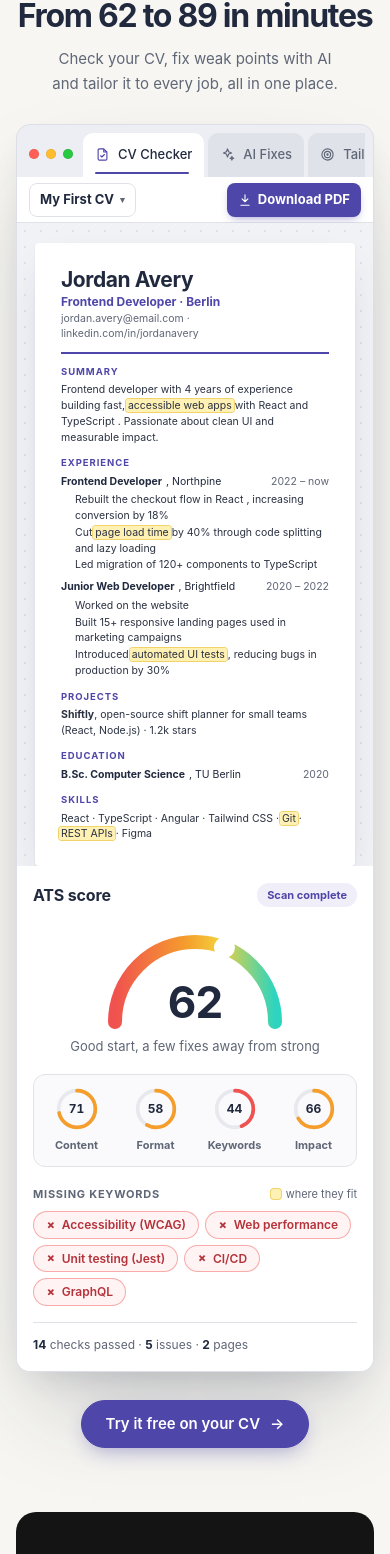
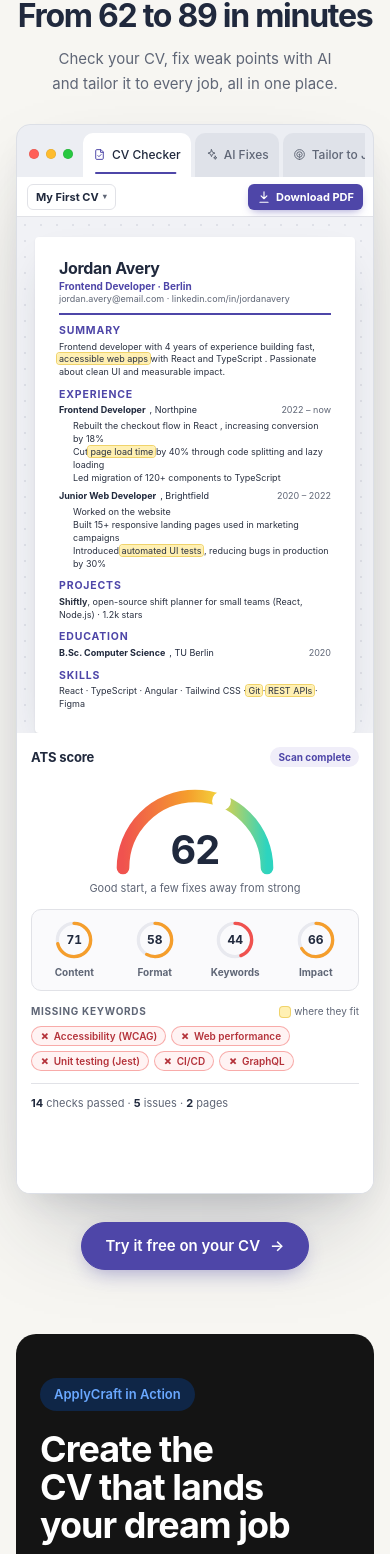
Before and after one commit to rayan9brx/ai-application-assistant, an Angular app in the folder frontend/: page / in a window 390 px wide. Shown: the part 892-2446 px from the top of the page. Built offline with nearby package versions, Linux system fonts and the light colour scheme.

Commit message:
style: shrink demo window text

```diff
--- a/frontend/src/app/demo-window-cv.scss
+++ b/frontend/src/app/demo-window-cv.scss
@@ -1,16 +1,16 @@
 /* The CV page shown in the left of the demo app. */
-.canvas { display: flex; justify-content: center; min-width: 0; min-height: 0; overflow: hidden; padding: 24px 28px 0; background: #f1f2f6; background-image: radial-gradient(#dfe1e8 1px, transparent 1px); background-size: 16px 16px; }
-.paper { width: 100%; max-width: 600px; height: max-content; padding: 30px 38px 34px; border-radius: 4px; background: #fff; color: #2b3242; box-shadow: 0 1px 2px #20293d14, 0 18px 40px -16px #20293d38; font-size: 11px; line-height: 1.5; }
+.canvas { display: flex; justify-content: center; min-width: 0; min-height: 0; overflow: hidden; padding: 20px 24px 0; background: #f1f2f6; background-image: radial-gradient(#dfe1e8 1px, transparent 1px); background-size: 16px 16px; }
+.paper { width: 100%; max-width: 560px; height: max-content; padding: 26px 32px 28px; border-radius: 4px; background: #fff; color: #2b3242; box-shadow: 0 1px 2px #20293d14, 0 18px 40px -16px #20293d38; font-size: 9.5px; line-height: 1.4; }
 .paper p { margin: 0; }
 .paper ul { margin: 3px 0 0; padding-left: 14px; }
 .paper li { position: relative; margin-bottom: 1px; }
 .paper li::marker { color: var(--accent); }
-.cv-header { margin-bottom: 4px; padding-bottom: 10px; border-bottom: 2px solid var(--accent); }
-.cv-name { color: var(--ink); font-size: 21px; font-weight: 750; letter-spacing: -.02em; line-height: 1.2; }
-.cv-role { color: var(--accent); font-size: 12px; font-weight: 650; }
-.cv-contact { color: var(--muted); font-size: 10.5px; }
-.cv-head { margin-top: 11px !important; margin-bottom: 3px !important; color: var(--accent); font-size: 9.5px; font-weight: 750; letter-spacing: .1em; text-transform: uppercase; }
-.cv-job + .cv-job { margin-top: 6px; }
+.cv-header { margin-bottom: 2px; padding-bottom: 8px; border-bottom: 2px solid var(--accent); }
+.cv-name { color: var(--ink); font-size: 16px; font-weight: 750; letter-spacing: -.02em; line-height: 1.2; }
+.cv-role { color: var(--accent); font-size: 10px; font-weight: 650; }
+.cv-contact { color: var(--muted); font-size: 9px; }
+.cv-head { margin-top: 9px !important; margin-bottom: 2px !important; color: var(--accent); font-size: 10.5px; font-weight: 750; letter-spacing: .08em; text-transform: uppercase; }
+.cv-job + .cv-job { margin-top: 5px; }
 .cv-job-title { display: flex; gap: 4px; color: var(--ink); }
 .cv-job-title span { margin-left: auto; color: var(--muted); white-space: nowrap; }
 
@@ -28,7 +28,7 @@ mark[data-tone='ok'] { background: #daf3e5; box-shadow: 0 0 0 1px #9fd9b8; color
   100% { background: transparent; box-shadow: 0 0 0 0 transparent; }
 }
 
-.cursor { position: absolute; top: 4px; left: 64px; z-index: 2; width: 18px; height: 18px; pointer-events: none; filter: drop-shadow(0 2px 3px #20293d59); }
+.cursor { position: absolute; top: 3px; left: 52px; z-index: 2; width: 15px; height: 15px; pointer-events: none; filter: drop-shadow(0 2px 3px #20293d59); }
 .cursor svg { display: block; width: 100%; height: 100%; fill: #20293d; stroke: #fff; stroke-width: 1.5; stroke-linejoin: round; }
 .cursor::after { content: ''; position: absolute; top: -6px; left: -6px; width: 14px; height: 14px; border-radius: 50%; background: #4e46a866; opacity: 0; transform: scale(.4); }
 .cursor.clicking::after { animation: click .35s ease-out; }
@@ -36,7 +36,7 @@ mark[data-tone='ok'] { background: #daf3e5; box-shadow: 0 0 0 1px #9fd9b8; color
 
 @media (max-width: 1100px) {
   .canvas { padding: 20px 18px 0; }
-  .paper { padding: 24px 26px; font-size: 10.5px; }
+  .paper { padding: 22px 24px; font-size: 9px; }
 }
 
 @media (prefers-reduced-motion: reduce) {
--- a/frontend/src/app/demo-window-panels.scss
+++ b/frontend/src/app/demo-window-panels.scss
@@ -1,14 +1,14 @@
 /* Side panel contents for each demo tab. */
 ul { margin: 0; padding: 0; list-style: none; }
 .muted { color: var(--muted); }
-.panel-head { display: flex; align-items: center; justify-content: space-between; gap: 12px; margin-bottom: 14px; }
-.panel-head.small { margin: 0 0 8px; }
-.panel-title { font-size: 1rem; font-weight: 700; letter-spacing: -.01em; }
-.label { margin-bottom: 8px; color: var(--muted); font-size: .6875rem; font-weight: 700; letter-spacing: .07em; text-transform: uppercase; }
+.panel-head { display: flex; align-items: center; justify-content: space-between; gap: 8px; margin-bottom: 10px; }
+.panel-head.small { margin: 0 0 6px; }
+.panel-title { font-size: 13px; font-weight: 700; letter-spacing: -.01em; }
+.label { margin-bottom: 6px; color: var(--muted); font-size: 10px; font-weight: 700; letter-spacing: .07em; text-transform: uppercase; }
 .panel-head .label { margin: 0; }
-.chip { padding: 3px 10px; border-radius: 999px; background: var(--accent-soft); color: var(--accent); font-size: .6875rem; font-weight: 700; white-space: nowrap; }
+.chip { padding: 2px 8px; border-radius: 999px; background: var(--accent-soft); color: var(--accent); font-size: 10px; font-weight: 700; white-space: nowrap; }
 .chip.up { margin-left: 6px; background: var(--success-soft); color: var(--success); animation: pop .35s cubic-bezier(.3, 1.6, .5, 1) both; }
-.btn { display: inline-flex; align-items: center; justify-content: center; padding: 5px 12px; border: 1px solid var(--line-strong); border-radius: 8px; background: #fff; color: var(--ink); font-size: .75rem; font-weight: 650; line-height: 1.4; white-space: nowrap; }
+.btn { display: inline-flex; align-items: center; justify-content: center; padding: 4px 10px; border: 1px solid var(--line-strong); border-radius: 6px; background: #fff; color: var(--ink); font-size: 11px; font-weight: 650; line-height: 1.4; white-space: nowrap; }
 .btn.primary { border-color: transparent; background: var(--accent); color: #fff; }
 .btn.ghost { border-color: transparent; color: var(--muted); }
 .btn.pulse { animation: pulse 1.2s ease-out 2; }
@@ -16,78 +16,79 @@ ul { margin: 0; padding: 0; list-style: none; }
 @keyframes pop { from { opacity: 0; transform: scale(.6); } to { opacity: 1; transform: none; } }
 
 /* CV Checker */
-.gauge { max-width: 200px; margin-inline: auto; }
-.verdict { margin: 2px 0 16px; color: var(--muted); font-size: .8125rem; text-align: center; }
-.rings { display: grid; grid-template-columns: repeat(4, minmax(0, 1fr)); gap: 6px; margin-bottom: 18px; padding: 12px 6px; border: 1px solid var(--line); border-radius: 12px; background: #fafafc; }
-.rings li { display: grid; justify-items: center; gap: 5px; color: var(--muted); font-size: .6875rem; font-weight: 650; }
-.ring { width: 44px; height: 44px; --ring-font: 12px; }
-.ring.lg { width: 92px; height: 92px; --ring-font: 21px; --ring-stroke: 3.2; }
-.hint { display: inline-flex; align-items: center; gap: 5px; color: var(--muted); font-size: .6875rem; }
+.gauge { max-width: 180px; margin-inline: auto; }
+.verdict { margin: 0 0 12px; color: var(--muted); font-size: 11px; text-align: center; }
+.rings { display: grid; grid-template-columns: repeat(4, minmax(0, 1fr)); gap: 4px; margin-bottom: 12px; padding: 10px 4px; border: 1px solid var(--line); border-radius: 10px; background: #fafafc; }
+.rings li { display: grid; justify-items: center; gap: 4px; color: var(--muted); font-size: 10px; font-weight: 650; }
+.ring { width: 40px; height: 40px; --ring-font: 12px; }
+.ring.lg { width: 76px; height: 76px; --ring-font: 18px; --ring-stroke: 3.2; }
+.hint { display: inline-flex; align-items: center; gap: 4px; color: var(--muted); font-size: 10px; }
 .swatch { width: 10px; height: 10px; border-radius: 3px; background: #fff0b3; box-shadow: 0 0 0 1px #f0d36a; }
-.pills { display: flex; flex-wrap: wrap; gap: 6px; }
-.pills li { font-size: .75rem; transition: background-color .35s ease, border-color .35s ease, color .35s ease; }
+.pills { display: flex; flex-wrap: wrap; gap: 5px; }
+.pills li { gap: 4px; padding: 2px 8px; font-size: 10px; transition: background-color .35s ease, border-color .35s ease, color .35s ease; }
 .pop { opacity: 0; transform: translateY(6px) scale(.92); transition: opacity .3s ease, transform .35s cubic-bezier(.3, 1.4, .5, 1) !important; }
 .pop.shown { opacity: 1; transform: none; }
 .flipped { animation: pop .35s cubic-bezier(.3, 1.6, .5, 1); }
-.stats { margin-top: 16px; padding-top: 12px; border-top: 1px solid var(--line); color: var(--muted); font-size: .75rem; }
+.stats { margin-top: 12px; padding-top: 10px; border-top: 1px solid var(--line); color: var(--muted); font-size: 11px; }
 .stats b { color: var(--ink); }
 
 /* AI Fixes */
-.fix-card { display: grid; gap: 10px; margin-bottom: 18px; padding: 14px; border: 1px solid #4e46a84d; border-radius: 14px; background: #fff; box-shadow: 0 0 0 4px var(--accent-soft); }
-.issue-row { display: flex; align-items: center; gap: 8px; }
-.issue-title { font-size: .8125rem; font-weight: 650; }
-.sev { flex: none; padding: 2px 8px; border-radius: 6px; background: var(--danger-soft); color: var(--danger); font-size: .625rem; font-weight: 750; text-transform: uppercase; letter-spacing: .04em; }
+.fix-card { display: grid; gap: 8px; margin-bottom: 14px; padding: 12px; border: 1px solid #4e46a84d; border-radius: 12px; background: #fff; box-shadow: 0 0 0 3px var(--accent-soft); }
+.issue-row { display: flex; align-items: center; gap: 6px; }
+.issue-title { font-size: 11px; font-weight: 650; }
+.sev { flex: none; padding: 1px 6px; border-radius: 5px; background: var(--danger-soft); color: var(--danger); font-size: 9px; font-weight: 750; text-transform: uppercase; letter-spacing: .04em; }
 .sev[data-sev='Medium'] { background: #fff6e6; color: var(--warning); }
 .sev[data-sev='Low'] { background: var(--surface-muted); color: var(--muted); }
-.before, .after { padding: 10px 12px; border-radius: 10px; font-size: .8125rem; line-height: 1.5; }
+.before, .after { padding: 8px 10px; border-radius: 8px; font-size: 11px; line-height: 1.5; }
 .before { background: var(--danger-soft); color: #6b3a3f; }
 .before p { text-decoration: line-through; text-decoration-color: #9c303980; }
-.after { min-height: 84px; background: var(--success-soft); color: #1f4d39; transition: background-color .3s; }
+.after { min-height: 66px; background: var(--success-soft); color: #1f4d39; transition: background-color .3s; }
 .after[data-stage='idle'], .after[data-stage='writing'] { background: #f6f5fd; color: var(--muted); }
-.tag { display: block; margin-bottom: 3px; font-size: .625rem; font-weight: 750; letter-spacing: .07em; text-transform: uppercase; opacity: .75; }
+.tag { display: block; margin-bottom: 2px; font-size: 9px; font-weight: 750; letter-spacing: .07em; text-transform: uppercase; opacity: .75; }
 .placeholder { font-style: italic; }
-.writing { margin-bottom: 8px; color: var(--accent); font-weight: 650; }
-.shimmer { display: block; width: 100%; height: 8px; margin-top: 6px; border-radius: 4px; background: linear-gradient(90deg, #e6e3fa 0%, #f6f5fd 40%, #e6e3fa 80%); background-size: 200% 100%; animation: shimmer 1.1s linear infinite; }
+.writing { margin-bottom: 6px; color: var(--accent); font-weight: 650; }
+.shimmer { display: block; width: 100%; height: 6px; margin-top: 6px; border-radius: 4px; background: linear-gradient(90deg, #e6e3fa 0%, #f6f5fd 40%, #e6e3fa 80%); background-size: 200% 100%; animation: shimmer 1.1s linear infinite; }
 .shimmer.short { width: 62%; }
 @keyframes shimmer { from { background-position: 200% 0; } to { background-position: 0 0; } }
 .type-caret { display: inline-block; width: 1.5px; height: 1.05em; margin-left: 1px; background: currentColor; vertical-align: text-bottom; animation: blink .8s steps(1) infinite; }
 @keyframes blink { 50% { opacity: 0; } }
-.actions { display: flex; gap: 8px; }
-.actions .btn { flex: 1; padding-block: 7px; }
-.issues { display: grid; gap: 8px; }
-.issues li { display: flex; align-items: flex-start; gap: 10px; padding: 10px 12px; border: 1px solid var(--line); border-radius: 10px; }
-.issue-meta { display: grid; min-width: 0; font-size: .75rem; }
+.actions { display: flex; gap: 6px; }
+.actions .btn { flex: 1; padding-block: 5px; }
+.issues { display: grid; gap: 6px; }
+.issues li { display: flex; align-items: flex-start; gap: 8px; padding: 8px 10px; border: 1px solid var(--line); border-radius: 8px; }
+.issue-meta { display: grid; min-width: 0; font-size: 10px; }
 .issue-meta .muted { overflow: hidden; white-space: nowrap; text-overflow: ellipsis; }
 
 /* Tailor to Job */
-.job-card { margin-bottom: 14px; padding: 14px; border: 1px solid var(--line); border-radius: 12px; background: #fafafc; font-size: .75rem; line-height: 1.55; }
-.job-title { color: var(--ink); font-size: .875rem; font-weight: 700; }
-.job-text { margin-top: 6px; color: #424a59; }
+.job-card { margin-bottom: 10px; padding: 10px 12px; border: 1px solid var(--line); border-radius: 10px; background: #fafafc; font-size: 10.5px; line-height: 1.45; }
+.job-title { color: var(--ink); font-size: 12px; font-weight: 700; }
+.job-text { margin-top: 4px; color: #424a59; }
 .job-text mark { padding: 0 3px; border-radius: 4px; background: #ece9ff; color: var(--accent-hover); font-weight: 650; }
-.match { display: flex; align-items: center; gap: 16px; margin-bottom: 14px; }
+.match { display: flex; align-items: center; gap: 12px; margin-bottom: 10px; }
 .match .label { margin-bottom: 2px; }
-.match-delta { display: flex; align-items: center; color: var(--muted); font-size: .8125rem; }
-.bars { display: grid; gap: 9px; margin-bottom: 14px; }
-.bars li { display: grid; grid-template-columns: 86px minmax(0, 1fr) 28px; align-items: center; gap: 10px; font-size: .75rem; font-weight: 550; }
-.bar { height: 7px; overflow: hidden; border-radius: 4px; background: #eceef3; }
+.match-delta { display: flex; align-items: center; color: var(--muted); font-size: 11px; }
+.bars { display: grid; gap: 7px; margin-bottom: 10px; }
+.bars li { display: grid; grid-template-columns: 76px minmax(0, 1fr) 24px; align-items: center; gap: 8px; font-size: 11px; font-weight: 550; }
+.bar { height: 6px; overflow: hidden; border-radius: 4px; background: #eceef3; }
 .bar span { display: block; height: 100%; border-radius: inherit; background: linear-gradient(90deg, #6a62c4, #2dd4bf); }
 .pct { font-weight: 700; text-align: right; font-variant-numeric: tabular-nums; }
 
 /* Dashboard */
-.cvs { display: grid; gap: 8px; }
-.cvs li { display: grid; grid-template-columns: auto minmax(0, 1fr) auto; align-items: center; gap: 4px 12px; padding: 12px; border: 1px solid var(--line); border-radius: 12px; background: #fff; }
+.cvs { display: grid; gap: 6px; }
+.cvs .ring { width: 36px; height: 36px; --ring-font: 11px; }
+.cvs li { display: grid; grid-template-columns: auto minmax(0, 1fr) auto; align-items: center; gap: 4px 10px; padding: 9px 10px; border: 1px solid var(--line); border-radius: 10px; background: #fff; }
 .cvs li:first-child { border-color: #4e46a84d; background: #fcfbff; }
-.cv-meta { display: grid; min-width: 0; font-size: .6875rem; }
-.cv-title { overflow: hidden; color: var(--ink); font-size: .8125rem; font-weight: 650; white-space: nowrap; text-overflow: ellipsis; }
-.status { padding: 2px 9px; border-radius: 999px; background: var(--surface-muted); color: var(--muted); font-size: .6875rem; font-weight: 700; }
+.cv-meta { display: grid; min-width: 0; font-size: 10px; }
+.cv-title { overflow: hidden; color: var(--ink); font-size: 11px; font-weight: 650; white-space: nowrap; text-overflow: ellipsis; }
+.status { padding: 1px 7px; border-radius: 999px; background: var(--surface-muted); color: var(--muted); font-size: 10px; font-weight: 700; }
 .status[data-status='Applied'] { background: #e8f1ff; color: #2b5fb4; }
 .status[data-status='Interviewing'] { background: var(--success-soft); color: var(--success); }
-.cv-actions { display: flex; grid-column: 2 / -1; gap: 6px; }
-.toast { position: absolute; right: 20px; bottom: 20px; left: 20px; display: flex; align-items: center; gap: 12px; padding: 12px 14px; border-radius: 12px; background: var(--ink); color: #fff; box-shadow: 0 16px 32px -12px #20293d80; font-size: .8125rem; opacity: 0; transform: translateY(24px); transition: opacity .35s ease, transform .45s cubic-bezier(.2, 1.2, .4, 1); }
+.cv-actions { display: flex; grid-column: 2 / -1; gap: 5px; }
+.toast { position: absolute; right: 16px; bottom: 16px; left: 16px; display: flex; align-items: center; gap: 10px; padding: 10px 12px; border-radius: 10px; background: var(--ink); color: #fff; box-shadow: 0 16px 32px -12px #20293d80; font-size: 11px; opacity: 0; transform: translateY(24px); transition: opacity .35s ease, transform .45s cubic-bezier(.2, 1.2, .4, 1); }
 .toast.in { opacity: 1; transform: none; }
 .toast > span:last-child { display: grid; }
-.toast .muted { color: #c4c8d2; font-size: .75rem; }
-.toast-icon { display: grid; place-items: center; flex: none; width: 28px; height: 28px; border-radius: 50%; background: #3ecf8e; color: var(--ink); font-size: .625rem; }
+.toast .muted { color: #c4c8d2; font-size: 10px; }
+.toast-icon { display: grid; place-items: center; flex: none; width: 24px; height: 24px; border-radius: 50%; background: #3ecf8e; color: var(--ink); font-size: 9px; }
 
 @media (max-width: 760px) {
   .toast { position: static; margin-top: 12px; }
--- a/frontend/src/app/demo-window.scss
+++ b/frontend/src/app/demo-window.scss
@@ -32,56 +32,56 @@ h2 { max-width: 20ch; font-size: clamp(2rem, 4.4vw, 3.25rem); line-height: 1.05;
 
 .tabs { display: flex; flex: 1; gap: 4px; min-width: 0; overflow-x: auto; scrollbar-width: none; overscroll-behavior-x: contain; }
 .tabs::-webkit-scrollbar { display: none; }
-.tab { position: relative; display: inline-flex; flex: none; align-items: center; gap: 8px; padding: 9px 18px 10px; border: 0; border-radius: 10px 10px 0 0; background: var(--tab-idle); color: var(--muted); font: inherit; font-size: var(--text-sm); font-weight: 550; white-space: nowrap; cursor: pointer; transition: background .18s ease, color .18s ease; }
+.tab { position: relative; display: inline-flex; flex: none; align-items: center; gap: 6px; padding: 7px 14px 8px; border: 0; border-radius: 10px 10px 0 0; background: var(--tab-idle); color: var(--muted); font: inherit; font-size: 12px; font-weight: 550; white-space: nowrap; cursor: pointer; transition: background .18s ease, color .18s ease; }
 .tab:hover { background: var(--tab-hover); color: var(--ink); }
 .tab.active { background: #fff; color: var(--ink); }
 .tab:focus-visible { outline: 2px solid var(--accent); outline-offset: -2px; }
-.tab svg { width: 15px; height: 15px; fill: none; stroke: currentColor; stroke-width: 1.8; stroke-linecap: round; stroke-linejoin: round; }
+.tab svg { width: 13px; height: 13px; fill: none; stroke: currentColor; stroke-width: 1.8; stroke-linecap: round; stroke-linejoin: round; }
 .tab.active svg { color: var(--accent); }
-.spinner { width: 14px; height: 14px; border: 2px solid #4e46a833; border-top-color: var(--accent); border-radius: 50%; animation: spin .7s linear infinite; }
+.spinner { width: 12px; height: 12px; border: 2px solid #4e46a833; border-top-color: var(--accent); border-radius: 50%; animation: spin .7s linear infinite; }
 @keyframes spin { to { transform: rotate(360deg); } }
 .progress { position: absolute; left: 12px; right: 12px; bottom: 3px; height: 2px; border-radius: 2px; background: var(--accent); transform: scaleX(0); transform-origin: left; transition: opacity .2s; }
 .paused .progress { opacity: .45; }
 .bar-actions { display: flex; flex: none; gap: 2px; align-self: center; padding-bottom: 4px; }
-.bar-btn { display: grid; place-items: center; width: 28px; height: 28px; border-radius: 7px; color: var(--muted); }
+.bar-btn { display: grid; place-items: center; width: 24px; height: 24px; border-radius: 7px; color: var(--muted); }
 .bar-btn:hover { background: var(--tab-idle); }
-.bar-btn svg { width: 16px; height: 16px; fill: none; stroke: currentColor; stroke-width: 1.9; stroke-linecap: round; stroke-linejoin: round; }
+.bar-btn svg { width: 14px; height: 14px; fill: none; stroke: currentColor; stroke-width: 1.9; stroke-linecap: round; stroke-linejoin: round; }
 
 /* ---------- Mini app ---------- */
-.app { display: grid; grid-template-columns: 60px minmax(0, 1fr); height: var(--app-height); background: #fff; }
-.sidebar { display: flex; flex-direction: column; align-items: center; gap: 6px; padding: 16px 0; background: linear-gradient(180deg, #5a52b8 0%, var(--accent) 100%); }
-.logo { display: grid; place-items: center; width: 32px; height: 32px; margin-bottom: 10px; border-radius: 9px; background: #fff; color: var(--accent); font-weight: 800; font-size: 15px; }
-.side-icon { display: grid; place-items: center; width: 38px; height: 38px; border-radius: 10px; color: #ffffffa6; transition: background .25s ease, color .25s ease; }
+.app { display: grid; grid-template-columns: 52px minmax(0, 1fr); height: var(--app-height); background: #fff; }
+.sidebar { display: flex; flex-direction: column; align-items: center; gap: 4px; padding: 12px 0; background: linear-gradient(180deg, #5a52b8 0%, var(--accent) 100%); }
+.logo { display: grid; place-items: center; width: 28px; height: 28px; margin-bottom: 8px; border-radius: 8px; background: #fff; color: var(--accent); font-weight: 800; font-size: 13px; }
+.side-icon { display: grid; place-items: center; width: 34px; height: 34px; border-radius: 9px; color: #ffffffa6; transition: background .25s ease, color .25s ease; }
 .side-icon.on { background: #ffffff2b; color: #fff; }
 .side-icon.bottom { margin-top: auto; }
-.side-icon svg { width: 18px; height: 18px; fill: none; stroke: currentColor; stroke-width: 1.8; stroke-linecap: round; stroke-linejoin: round; }
+.side-icon svg { width: 16px; height: 16px; fill: none; stroke: currentColor; stroke-width: 1.8; stroke-linecap: round; stroke-linejoin: round; }
 
 .main { display: flex; flex-direction: column; min-width: 0; min-height: 0; }
-.toolbar { display: flex; align-items: center; gap: 12px; height: 50px; padding: 0 16px; border-bottom: 1px solid var(--line); font-size: .8125rem; white-space: nowrap; }
-.toolbar.secondary { gap: 8px; height: 42px; background: #fbfbfd; font-size: .75rem; }
-.select { display: inline-flex; align-items: center; gap: 6px; padding: 5px 10px; border: 1px solid var(--line); border-radius: 8px; background: #fff; color: var(--ink); }
+.toolbar { display: flex; align-items: center; gap: 8px; height: 40px; padding: 0 12px; border-bottom: 1px solid var(--line); font-size: 11px; white-space: nowrap; }
+.toolbar.secondary { gap: 6px; height: 34px; background: #fbfbfd; font-size: 11px; }
+.select { display: inline-flex; align-items: center; gap: 4px; padding: 3px 8px; border: 1px solid var(--line); border-radius: 6px; background: #fff; color: var(--ink); }
 .select.strong { font-weight: 650; }
 .caret-down { color: var(--muted); font-size: .7em; }
 .sections { display: flex; flex: 1; justify-content: center; gap: 2px; min-width: 0; overflow: hidden; }
-.section { padding: 5px 10px; border-radius: 7px; color: var(--muted); font-weight: 550; transition: background .25s, color .25s; }
+.section { padding: 3px 8px; border-radius: 6px; color: var(--muted); font-weight: 550; transition: background .25s, color .25s; }
 .section.on { background: var(--accent-soft); color: var(--accent); }
-.tb-btn { display: inline-flex; align-items: center; gap: 6px; padding: 5px 10px; border: 1px solid var(--line); border-radius: 8px; background: #fff; color: var(--ink); font-weight: 550; }
+.tb-btn { display: inline-flex; align-items: center; gap: 5px; padding: 3px 8px; border: 1px solid var(--line); border-radius: 6px; background: #fff; color: var(--ink); font-weight: 550; }
 .tb-btn svg { width: 14px; height: 14px; fill: none; stroke: currentColor; stroke-width: 1.9; stroke-linecap: round; stroke-linejoin: round; }
 .tb-btn.primary { border-color: transparent; background: var(--accent); color: #fff; font-weight: 650; box-shadow: 0 4px 10px -4px #4e46a899; }
-.stepper { display: inline-flex; align-items: center; overflow: hidden; border: 1px solid var(--line); border-radius: 8px; background: #fff; }
-.stepper span { padding: 4px 9px; color: var(--muted); }
-.stepper b { padding: 4px 8px; border-inline: 1px solid var(--line); font-weight: 650; }
-.divider { width: 1px; height: 20px; margin-inline: 4px; background: var(--line); }
+.stepper { display: inline-flex; align-items: center; overflow: hidden; border: 1px solid var(--line); border-radius: 6px; background: #fff; }
+.stepper span { padding: 2px 7px; color: var(--muted); }
+.stepper b { padding: 2px 6px; border-inline: 1px solid var(--line); font-weight: 650; }
+.divider { width: 1px; height: 16px; margin-inline: 4px; background: var(--line); }
 .saved { margin-left: auto; color: var(--success); font-weight: 600; }
 
-.workspace { display: grid; flex: 1; grid-template-columns: minmax(0, 1fr) 400px; min-height: 0; }
-.side { position: relative; min-height: 0; overflow: hidden; padding: 20px; border-left: 1px solid var(--line); background: #fff; }
+.workspace { display: grid; flex: 1; grid-template-columns: minmax(0, 1fr) 380px; min-height: 0; }
+.side { position: relative; min-height: 0; overflow: hidden; padding: 16px; border-left: 1px solid var(--line); background: #fff; }
 .panel { animation: panel-in .45s cubic-bezier(.2, .7, .2, 1) both; }
 @keyframes panel-in { from { opacity: 0; transform: translate(16px, 4px); } to { opacity: 1; transform: none; } }
 
 /* ---------- Scaling down ---------- */
 @media (max-width: 1100px) {
-  .workspace { grid-template-columns: minmax(0, 1fr) 360px; }
+  .workspace { grid-template-columns: minmax(0, 1fr) 340px; }
   .sections .section:nth-child(n + 4) { display: none; }
 }
 @media (max-width: 960px) {
@@ -98,12 +98,12 @@ h2 { max-width: 20ch; font-size: clamp(2rem, 4.4vw, 3.25rem); line-height: 1.05;
   .titlebar { gap: 10px; padding: 8px 8px 0 12px; }
   .lights i { width: 10px; height: 10px; }
   .bar-actions { display: none; }
-  .tab { padding: 8px 12px 9px; }
+  .tab { padding: 6px 10px 7px; }
   .app { grid-template-columns: minmax(0, 1fr); height: auto; }
   .sidebar, .toolbar.secondary, .canvas, .sections { display: none; }
-  .toolbar { justify-content: space-between; height: 46px; padding: 0 12px; }
+  .toolbar { justify-content: space-between; height: 40px; padding: 0 10px; }
   .workspace { grid-template-columns: minmax(0, 1fr); }
-  .side { min-height: 500px; padding: 16px; border-left: 0; }
+  .side { min-height: 460px; padding: 14px; border-left: 0; }
 }
 
 @media (prefers-reduced-motion: reduce) {
```
